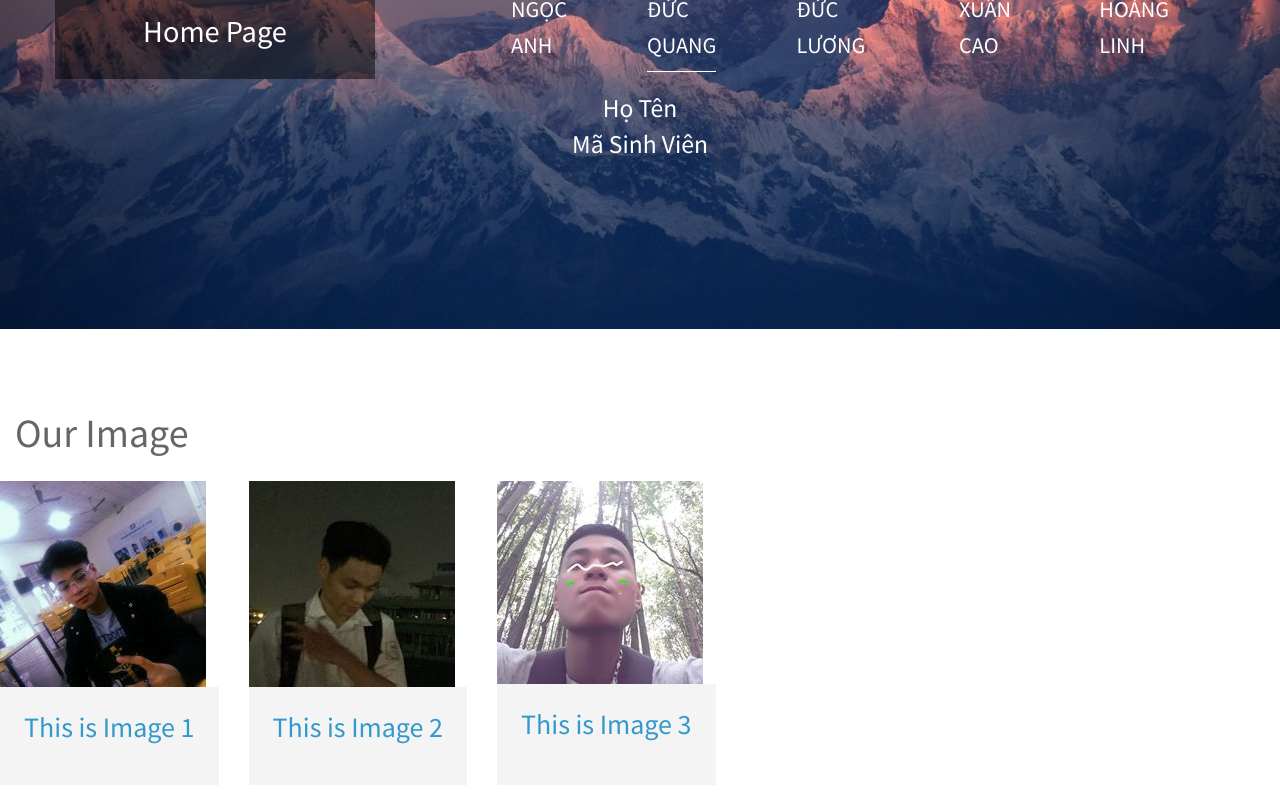
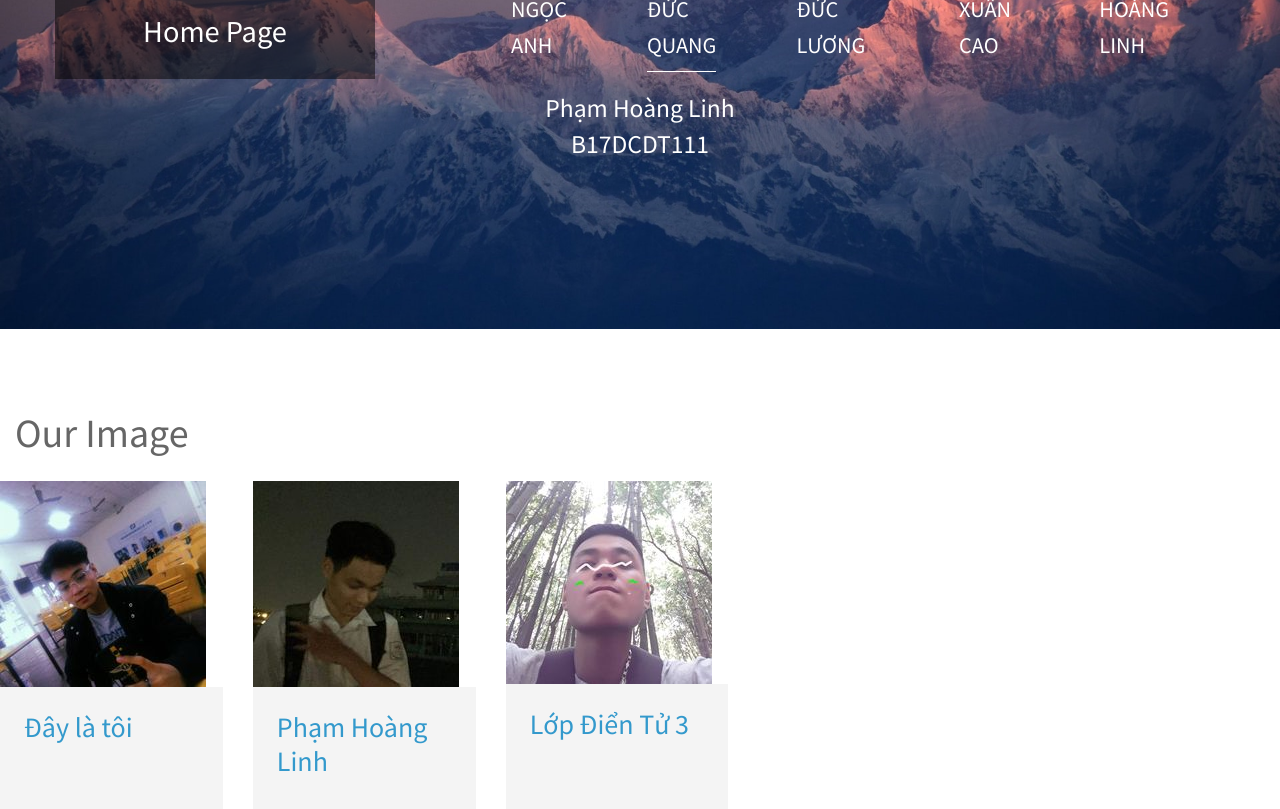
Before and after one commit to hiimAnh-zz/AlbumHTML, a plain HTML site: page PhamHoangLinh.html in a window 1280 px wide. Shown: the part 157-966 px from the top of the page. Drawn offline with Linux system fonts and the light colour scheme.

Commit message:
pham linh commit lan 3

```diff
--- a/PhamHoangLinh.html
+++ b/PhamHoangLinh.html
@@ -62,7 +62,7 @@
 			<div class="tm-welcome-container tm-fixed-header tm-fixed-header-3">
 				<div class="text-center">
 					<p class="pt-5 px-3 tm-welcome-text tm-welcome-text-2 mb-1 mt-lg-0 mt-5 text-white mx-auto">
-                        Họ Tên<br>Mã Sinh Viên
+                        Phạm Hoàng Linh<br>B17DCDT111
                     </p>
 				</div>
             </div>
@@ -84,7 +84,7 @@
                                 <img src="img/linh1.jpg" alt="Image" class="img-fluid tm-catalog-item-img">
                             </div>
                             <div class="p-4 tm-bg-gray tm-catalog-item-description">
-                                <h3 class="tm-text-primary mb-3 tm-catalog-item-title">This is Image 1</h3>
+                                <h3 class="tm-text-primary mb-3 tm-catalog-item-title">Đây là tôi</h3>
                             </div>
                         </div>
                         <div class="col-lg-4 col-md-6 col-sm-12 tm-catalog-item">
@@ -92,7 +92,7 @@
                                 <img src="img/linh2.jpg" alt="Image" class="img-fluid tm-catalog-item-img">
                             </div>
                             <div class="p-4 tm-bg-gray tm-catalog-item-description">
-                                <h3 class="tm-text-primary mb-3 tm-catalog-item-title">This is Image 2</h3>
+                                <h3 class="tm-text-primary mb-3 tm-catalog-item-title">Phạm Hoàng Linh</h3>
                             </div>
                         </div>
                         <div class="col-lg-4 col-md-6 col-sm-12 tm-catalog-item">
@@ -100,7 +100,7 @@
                                 <img src="img/linh3.jpg" alt="Image" class="img-fluid tm-catalog-item-img">
                             </div>
                             <div class="p-4 tm-bg-gray tm-catalog-item-description">
-                                <h3 class="tm-text-primary mb-3 tm-catalog-item-title">This is Image 3</h3>
+                                <h3 class="tm-text-primary mb-3 tm-catalog-item-title">Lớp Điển Tử 3</h3>
                             </div>
                         </div>
                     </div>
```
